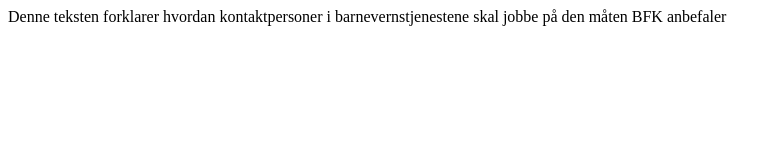
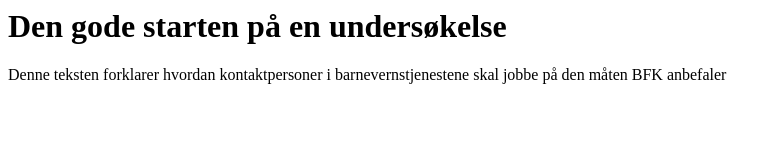
Before and after one commit to espenbrekke/bfk, a plain HTML site: page kunnskap/dengodestartenpaundersokelse.html in a window 1280 px wide. Shown: the whole page, without its empty margins (0-782 px from the left). Drawn offline with Linux system fonts and the light colour scheme.

Commit message:
Update dengodestartenpaundersokelse.html

```diff
--- a/kunnskap/dengodestartenpaundersokelse.html
+++ b/kunnskap/dengodestartenpaundersokelse.html
@@ -1 +1,6 @@
+<html>
+<body>
+<h1>Den gode starten på en undersøkelse</h1>
 <p>Denne teksten forklarer hvordan kontaktpersoner i barnevernstjenestene skal jobbe på den måten BFK anbefaler</p>
+</body>
+</html>
```
